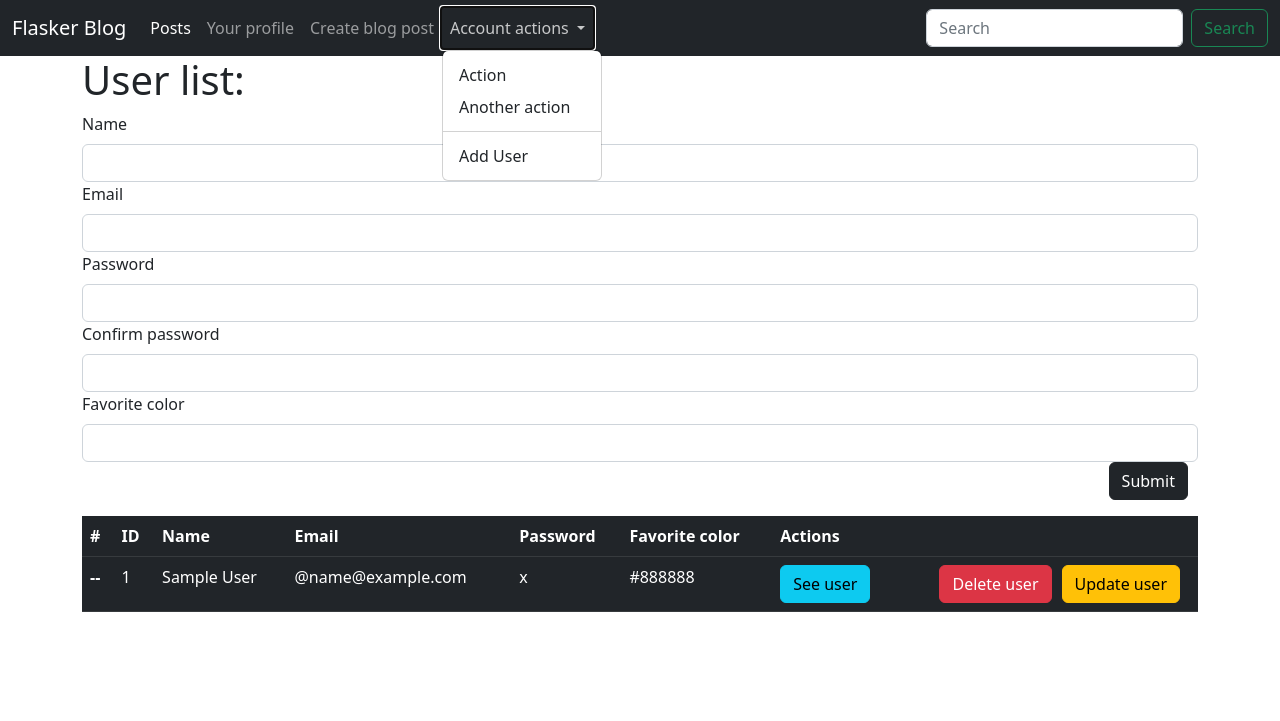
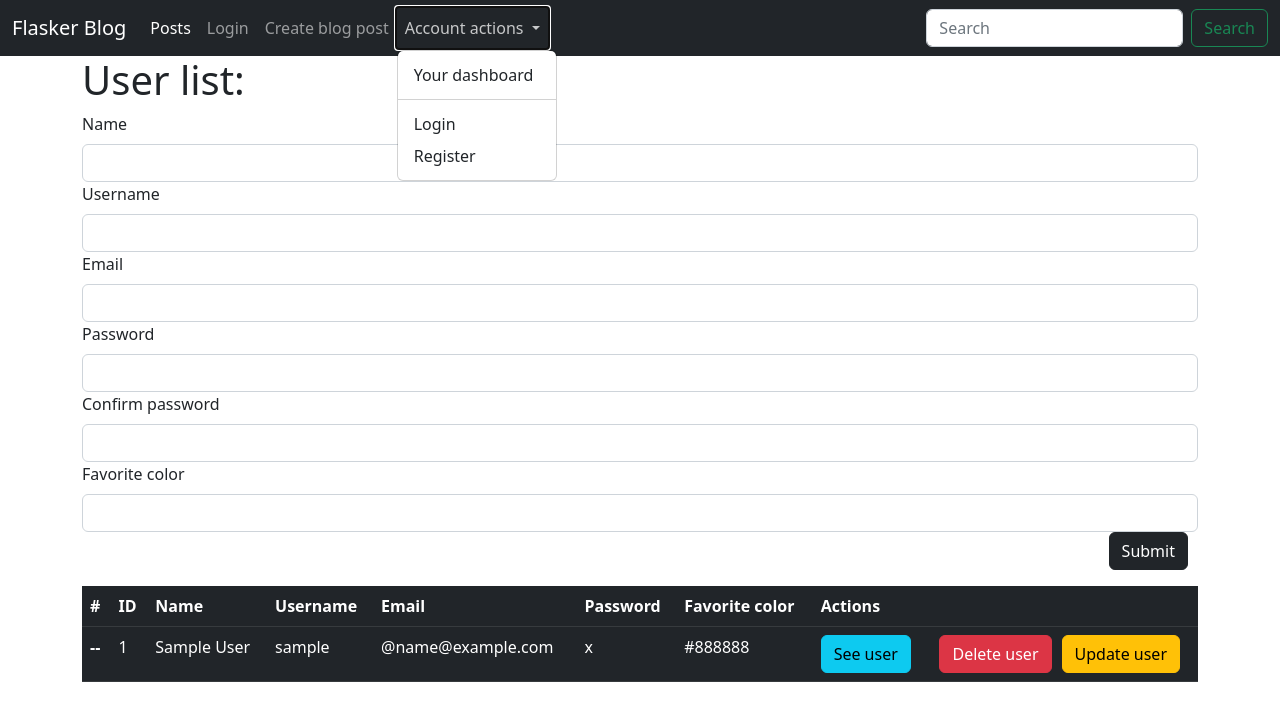
Before and after one commit to FabioVV/FlaskLearning, a Flask app: page /user/add in a window 1280 px wide, after a click on "Account actions". Shown: the top 721 px of the page. Run offline with Flask 2, Linux system fonts and the light colour scheme; tables that the repository leaves empty hold one stand-in row (values such as "Sample post").

Commit message:
Login added

```diff
--- a/app.py
+++ b/app.py
@@ -1,4 +1,4 @@
-from flask import (Flask, flash, redirect, render_template, request, session,url_for)
+from flask import (Flask, flash, redirect, render_template, request, session, url_for)
 from flask_wtf import FlaskForm
 from wtforms import StringField, SubmitField, PasswordField, BooleanField, EmailField, ValidationError
 from wtforms.widgets import TextArea
@@ -7,7 +7,7 @@ from flask_sqlalchemy import SQLAlchemy
 from flask_migrate import Migrate
 from datetime import datetime
 from werkzeug.security import generate_password_hash, check_password_hash
-from flask_login import UserMixin, login_manager, login_required, logout_user, current_user, login_user
+from flask_login import UserMixin, LoginManager, login_required, logout_user, current_user, login_user
 from datetime import date
 
 
@@ -16,9 +16,11 @@ app.secret_key = "supersecretkey"
 #SQLITE database
 #app.config['SQLALCHEMY_DATABASE_URI'] = 'sqlite:///users.db'
 
+
 app.config['SQLALCHEMY_DATABASE_URI'] = 'mysql+pymysql://root:guerra998@localhost/users'
 db = SQLAlchemy(app)
 migrate = Migrate(app, db)
+
 
 # Blog post model creation
 class Posts(db.Model):
@@ -60,6 +62,7 @@ class Users(db.Model, UserMixin):
 class UserForm(FlaskForm):
     name = StringField("Name", validators=[DataRequired()])
     email = StringField("Email", validators=[DataRequired()])
+    username = StringField("Username", validators=[DataRequired()])
 
     password_hash = PasswordField("Password",validators=[DataRequired(),equal_to('password_hash2', message='Password have to match!')])
     password_hash2 = PasswordField("Confirm password", validators=[DataRequired()])
@@ -84,11 +87,31 @@ class PostForm(FlaskForm):
     submit = SubmitField('Submit')
 #
 
+# Create login Class
+class LoginForm(FlaskForm):
+    username = StringField("Username", validators=[DataRequired()])
+    password = PasswordField("Password", validators=[DataRequired()])
+    submit = SubmitField('Submit')
+#
+
 #JSON
 @app.route('/date')
 def getdate():
     return {"Date": date.today()}
 #
+
+
+
+#Login Stuff
+loginmanager = LoginManager()
+loginmanager.init_app(app)
+loginmanager.login_view = 'login'
+
+@loginmanager.user_loader
+def load_user(userid):
+    return Users.query.get(int(userid))
+#
+
 
 
 ## ROUTES AND CONTROLLERS BELlOW
@@ -98,6 +121,43 @@ def getdate():
 @app.route('/')
 def index():
     return render_template("index.html")
+
+#
+
+#Login page
+@app.route('/login', methods=['GET','POST'])
+def login():
+    form = LoginForm()
+    if form.validate_on_submit():
+        user = Users.query.filter_by(username = form.username.data).first()
+        if user:
+            #check the hash
+            if check_password_hash(user.password_hash, form.password.data):
+                login_user(user)
+                flash("Login successfull!")
+                return redirect(url_for('dashboard'))
+            else:
+                flash("Wrong password! Try again.")
+        else:
+            flash("Unexistent user.")
+    return render_template("login.html",form = form)
+#
+
+# Logout
+@app.route('/logout', methods=['GET','POST'])
+@login_required
+def logout():
+    logout_user()
+    flash("You have been logged out!")
+    return redirect(url_for('login'))
+#
+
+#Dashboard page
+@app.route('/dashboard')
+@login_required
+def dashboard():
+    return render_template("dashboard.html")
+
 #
 
 #Name page
@@ -122,6 +182,7 @@ def add_user():
         if user is None:
             hashedpasswd = generate_password_hash(form.password_hash.data, 'sha256')
             user = Users(name = form.name.data,
+            username = form.username.data,
             email = form.email.data,
             password_hash = hashedpasswd,
             favorite_color = form.favorite_color.data)
@@ -130,6 +191,7 @@ def add_user():
             db.session.commit()
 
         name = form.name.data
+        form.username.data = ''
         form.name.data = ''
         form.email.data = ''
         form.email.favorite_color = ''
@@ -178,6 +240,7 @@ def delete(id:int):
 
 # Add post page
 @app.route('/add-post', methods=['GET','POST'])
+@login_required
 def add_post():
     form = PostForm()
 
@@ -204,6 +267,7 @@ def posts():
 #
 # Show individual postposts
 @app.route('/posts/<int:id>')
+@login_required
 def post(id):
     # grab all posts from the database
     post = Posts.query.get_or_404(id)
--- a/templates/add_user.html
+++ b/templates/add_user.html
@@ -7,6 +7,9 @@
 
     {{ form.name.label(class="form-label") }}
     {{ form.name(class="form-control") }}
+
+    {{ form.username.label(class="form-label") }}
+    {{ form.username(class="form-control") }}
 
     {{ form.email.label(class="form-label") }}
     {{ form.email(class="form-control") }}
@@ -30,6 +33,7 @@
         <th scope="col">#</th>
         <th scope="col">ID</th>
         <th scope="col">Name</th>
+        <th scope="col">Username</th>
         <th scope="col">Email</th>
         <th scope="col">Password</th>
         <th scope="col">Favorite color</th>
@@ -42,6 +46,7 @@
         <th scope="row">--</th>
         <td>{{ our_user.id }}</td>
         <td>{{ our_user.name }}</td>
+        <td>{{ our_user.username }}</td>
         <td>@{{ our_user.email }}</td>
         <td class="pass">{{ our_user.password_hash }}</td>
         <td>{{ our_user.favorite_color }}</td>
--- a/templates/nav.html
+++ b/templates/nav.html
@@ -1,4 +1,3 @@
-
   <nav class="navbar navbar-expand-lg navbar-dark bg-dark">
     <div class="container-fluid">
       <a class="navbar-brand" href="{{ url_for('index') }}">Flasker Blog</a>
@@ -11,7 +10,10 @@
             <a class="nav-link active" aria-current="page" href="{{ url_for('posts') }}">Posts</a>
           </li>
           <li class="nav-item">
-            <a class="nav-link" href="#">Your profile</a>
+            {%if current_user.is_authenticated%}
+            {%else%}
+              <a class="nav-link" href="{{url_for('login')}}">Login</a>
+            {%endif%}
           </li>
           <li class="nav-item">
             <a class="nav-link" href="{{url_for('add_post')}}">Create blog post</a>
@@ -21,10 +23,14 @@
               Account actions
             </a>
             <ul class="dropdown-menu">
-              <li><a class="dropdown-item" href="#">Action</a></li>
-              <li><a class="dropdown-item" href="#">Another action</a></li>
+              <li><a class="dropdown-item" href="{{url_for('dashboard')}}">Your dashboard</a></li>
               <li><hr class="dropdown-divider"></li>
-              <li><a class="dropdown-item" href="{{url_for('add_user')}}">Add User</a></li>
+              {%if current_user.is_authenticated%}
+                <li><a class="dropdown-item" href="{{url_for('logout')}}">Logout</a></li>
+              {%else%}
+                <li><a class="dropdown-item" href="{{url_for('login')}}">Login</a></li>
+                <li><a class="dropdown-item" href="{{url_for('add_user')}}">Register</a></li>
+              {%endif%}
             </ul>
           </li>
         </ul>
```
Also changed, not shown: templates/dashboard.html (added, +24 -0 lines), templates/login.html (+4 -4 lines).
